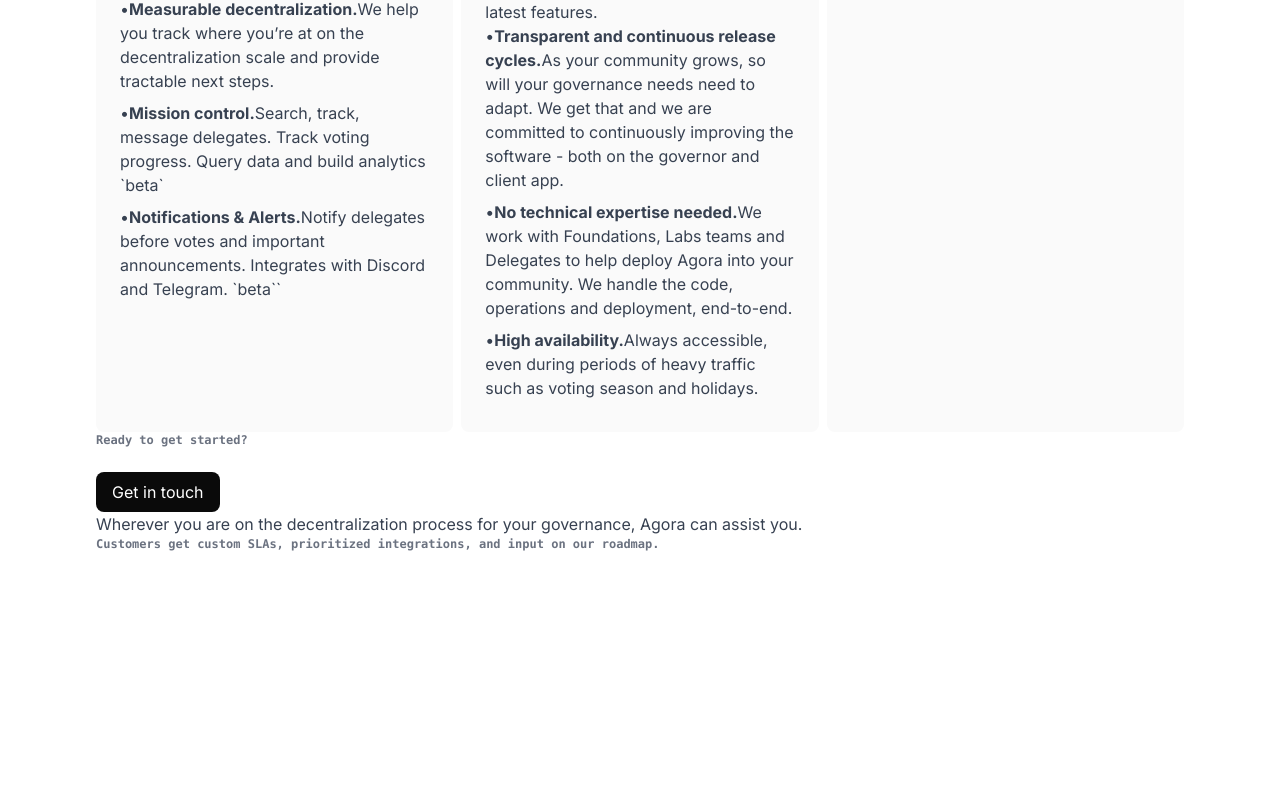
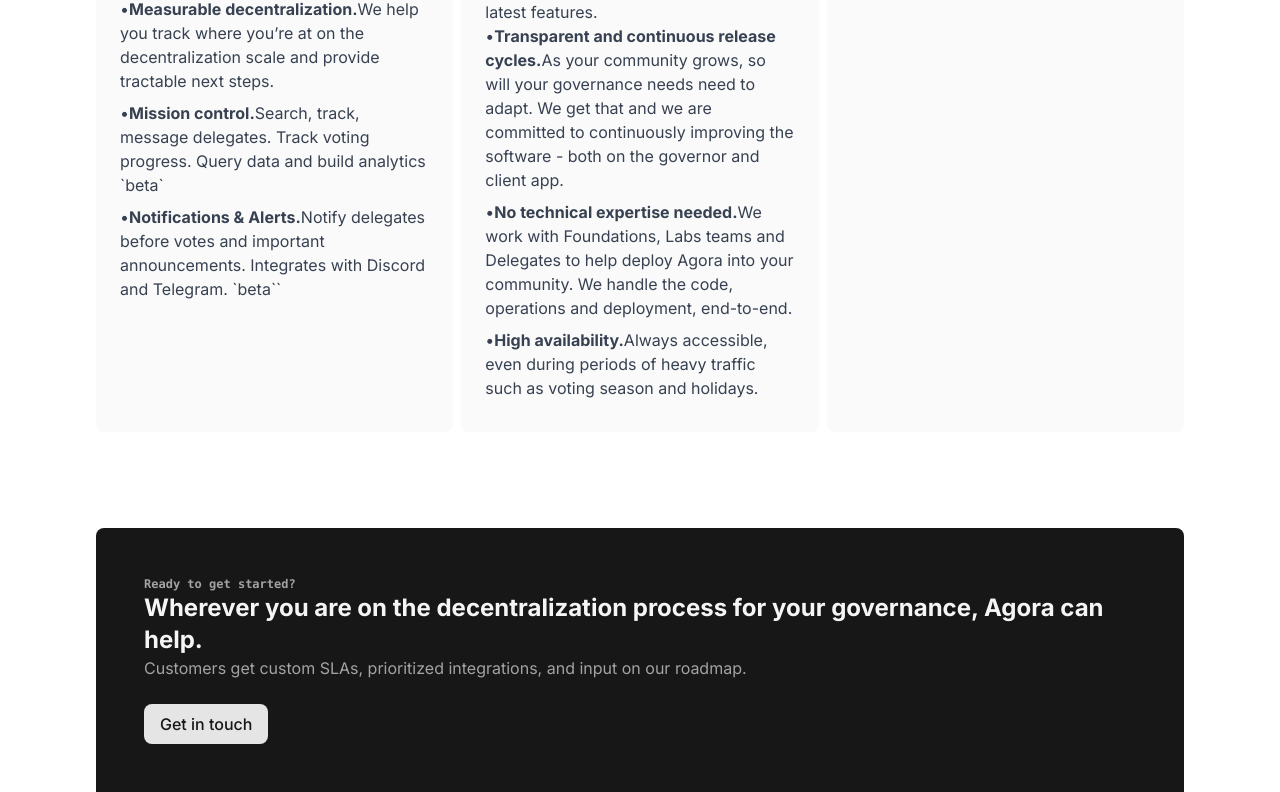
Before and after one commit to voteagora/agora-marketing-site, a Next.js app: page / in a window 1280 px wide. Shown: the part 4551-5343 px from the top of the page. Before the commit the page ends 5199 px from the top, so only its background shows below. Built offline with nearby package versions, Linux system fonts and the light colour scheme.

Commit message:
added footer

```diff
--- a/app/page.tsx
+++ b/app/page.tsx
@@ -529,24 +529,22 @@
           </div>
         </section>
       </main>
-      <footer className="container mx-auto max-w-screen-2xl bg-white px-4 lg:px-24">
-        <section>
-          <div className="mb-24">
-            <h4>Ready to get started?</h4>
-            <button className="py-2 px-4 mt-6 bg-neutral-950 text-white rounded-lg">
-              <a href="mailto:charlie@voteagora.com"></a>
-              Get in touch
-            </button>
-            <p>
-              Wherever you are on the decentralization process for your
-              governance, Agora can assist you.
-            </p>
-            <h4>
-              Customers get custom SLAs, prioritized integrations, and input on
-              our roadmap.
-            </h4>
-          </div>
-        </section>
+      <footer className="container mx-auto max-w-screen-2xl bg-white px-4 lg:px-24 pt-24">
+        <div className="bg-neutral-900 rounded-t-lg p-12">
+          <h4 className="text-neutral-400">Ready to get started?</h4>
+          <h1 className="text-neutral-100">
+            Wherever you are on the decentralization process for your
+            governance, Agora can help.
+          </h1>
+          <p className="text-neutral-400">
+            Customers get custom SLAs, prioritized integrations, and input on
+            our roadmap.
+          </p>
+          <button className="py-2 px-4 mt-6 bg-neutral-200 text-neutral-900 font-medium rounded-lg">
+            <a href="mailto:charlie@voteagora.com"></a>
+            Get in touch
+          </button>
+        </div>
       </footer>
     </div>
   );
```
